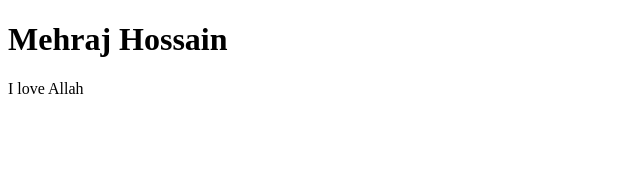
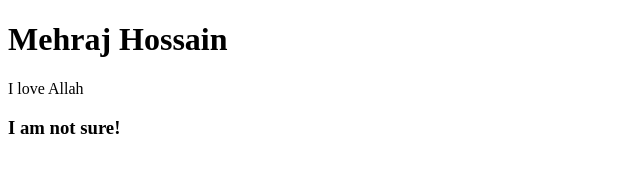
Before and after one commit to Mehraj101/2nd_Project, a plain HTML site: page index.html in a window 1280 px wide. Shown: the whole page, without its empty margins (0-640 px from the left). Drawn offline with Linux system fonts and the light colour scheme.

Commit message:
Update index.html

```diff
--- a/index.html
+++ b/index.html
@@ -8,6 +8,7 @@
 <body>
     <h1>Mehraj Hossain</h1>
     <p>I love Allah</p>
+    <h3>I am not sure!</h3>
 
 </body>
 </html>
```
